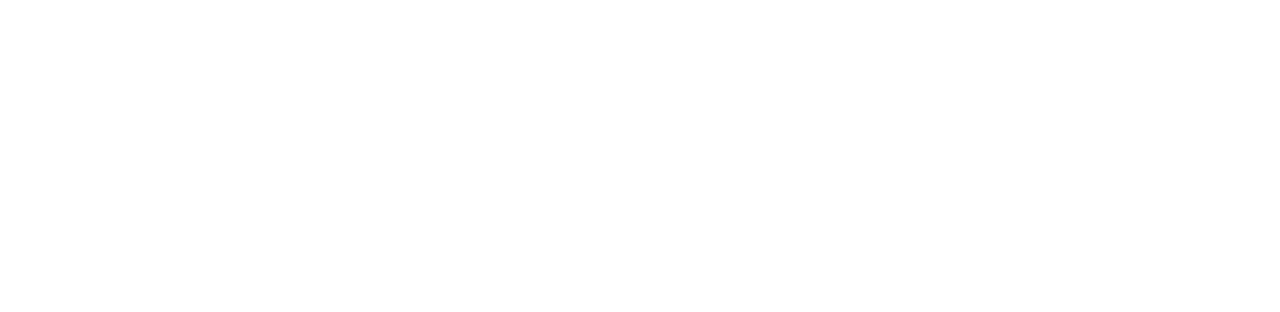
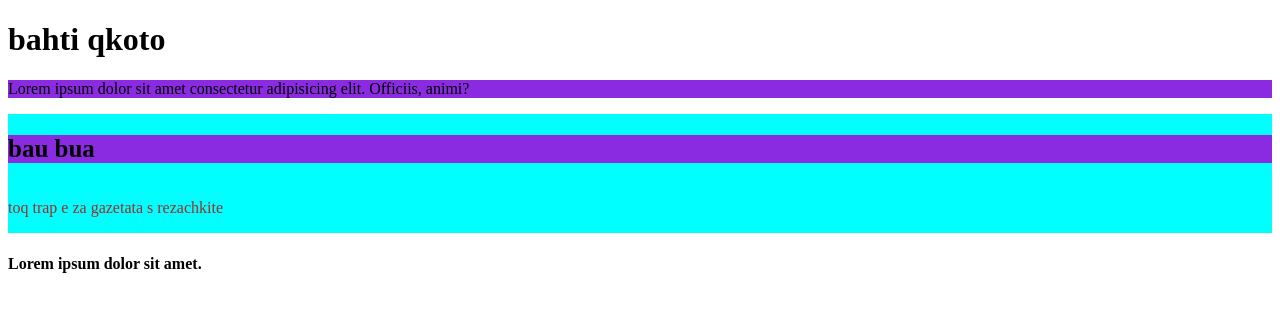
Before and after one commit to JavaScript-HTML-CSS-beginner-to-advance/initial-html-repo, a plain HTML site: page html/index.html in a window 1280 px wide. Drawn offline with Linux system fonts and the light colour scheme.

Commit message:
basic styles

```diff
--- a/css/styles.css
+++ b/css/styles.css
@@ -0,0 +1,12 @@
+div {
+    flex-direction: column;
+    display: flex;
+    background-color: aqua;
+}
+div p
+{color: brown;
+flex: 1}
+.zaglavie {
+    background-color: blueviolet;
+}
+#header2 {font-size: 25px}
--- a/html/index.html
+++ b/html/index.html
@@ -4,7 +4,21 @@
     <meta charset="UTF-8" />
     <meta http-equiv="X-UA-Compatible" content="IE=edge" />
     <meta name="viewport" content="width=device-width, initial-scale=1.0" />
+    <link rel="stylesheet" href="../css/styles.css" />
+
     <title>Test</title>
   </head>
-  <body></body>
+  <body>
+    <h1>bahti qkoto</h1>
+    <p class="zaglavie">
+      Lorem ipsum dolor sit amet consectetur adipisicing elit. Officiis, animi?
+    </p>
+    <div>
+      <h2 id="header2" class="zaglavie">bau bua</h2>
+      <p>toq trap e za gazetata s rezachkite</p>
+    </div>
+    <span>
+      <h4>Lorem ipsum dolor sit amet.</h4>
+    </span>
+  </body>
 </html>
```
